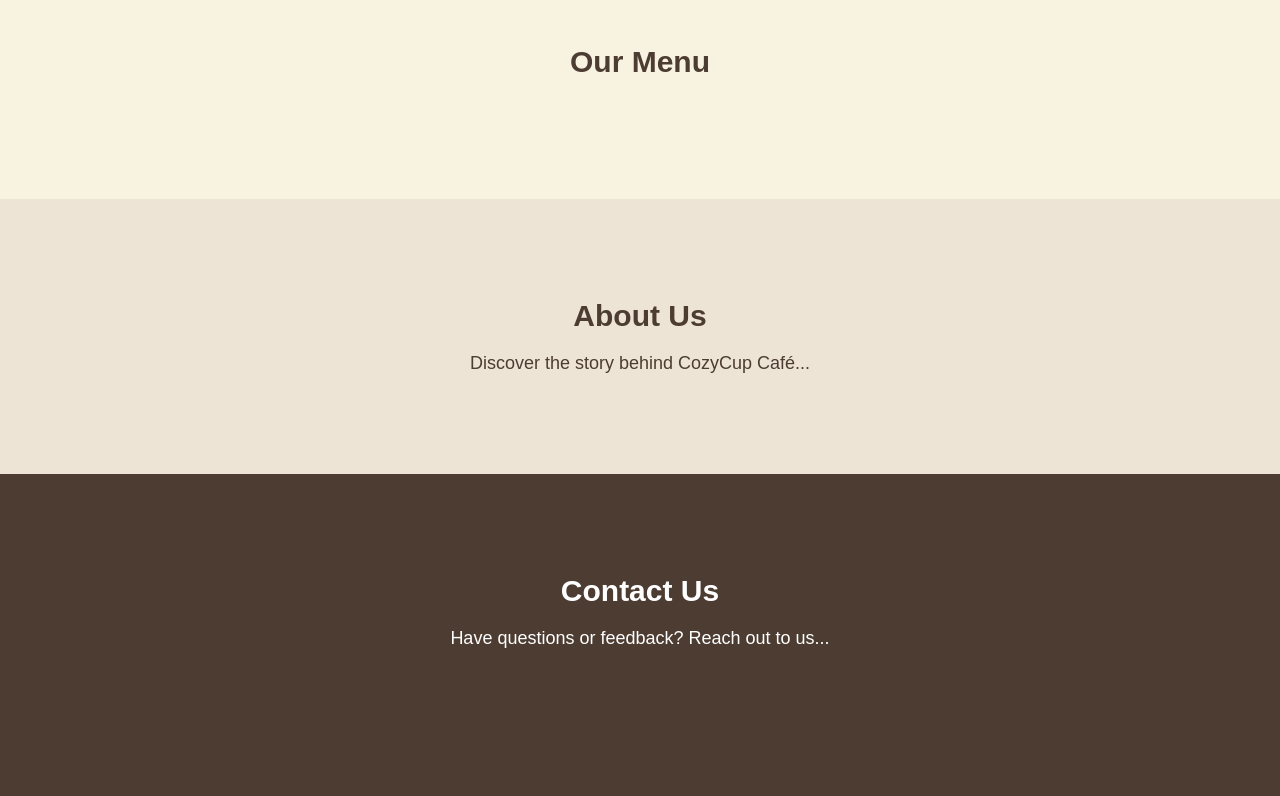
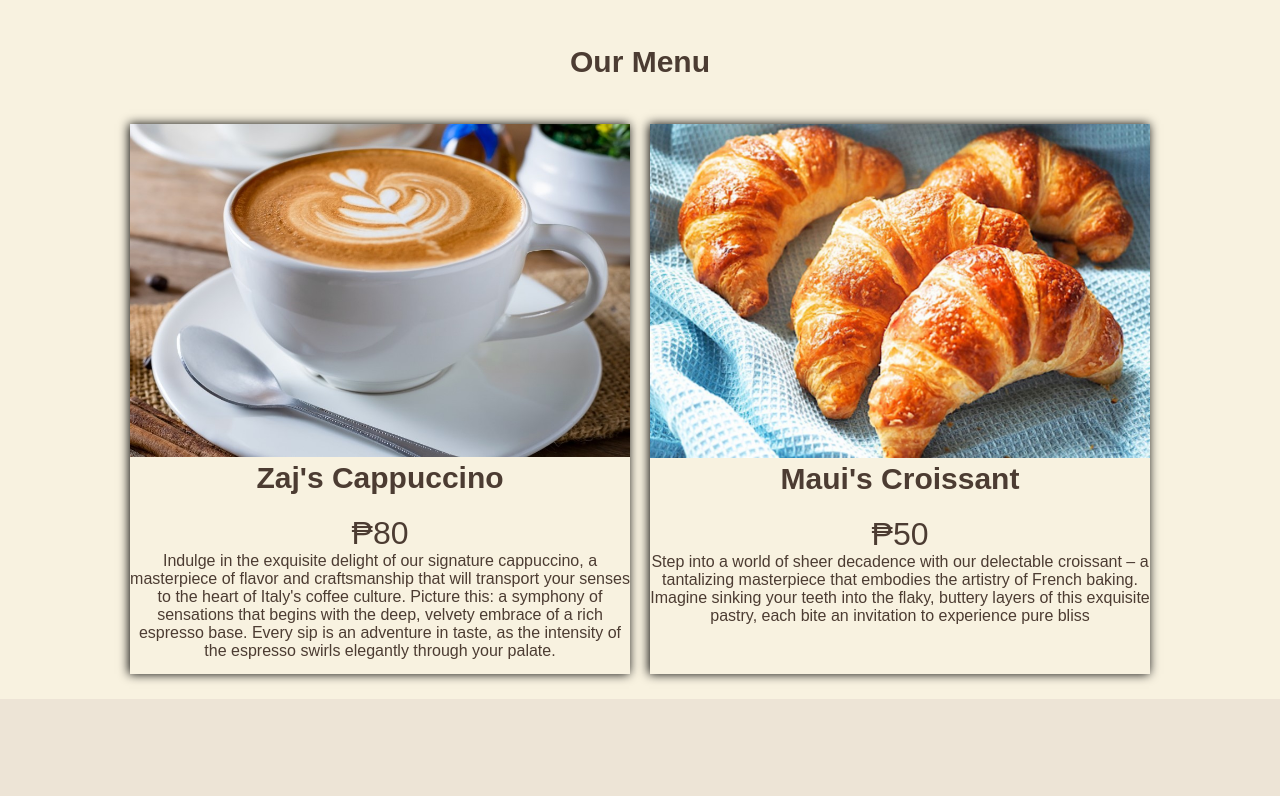
Before and after one commit to NuLL0825/kape, a plain HTML site: page cozycup-cafe-boilerplate-main/index.html in a window 1280 px wide. Shown: the part 680-1476 px from the top of the page. Drawn offline with Linux system fonts and the light colour scheme.

Commit message:
our menu

```diff
--- a/cozycup-cafe-boilerplate-main/css/styles.css
+++ b/cozycup-cafe-boilerplate-main/css/styles.css
@@ -26,6 +26,48 @@
     max-width: 100px;
 }
 
+.our_menu img {
+	max-width: 500px;
+}
+
+.our_menu {
+	width: 900px;
+	height: 300px;
+	justify-content: center;
+	display: flex;
+	align-items: center;
+	margin-top: 150px;
+	margin-bottom: 50px;
+	position: absolute;
+	left: 50%;
+	right: 50%;
+	transform: translateX(-50%)
+}
+
+.cappuccino {
+	margin: 10px;
+	width: 800px;
+	height: 550px;
+	box-shadow: -1px 0 10px #000000;
+	align-items: center;
+	justify-content: center;
+	text-align: center;
+}
+
+.croissant {
+	margin: 10px;
+	width: 800px;
+	height: 550px;
+	box-shadow: -1px 0 10px #000000;
+	align-items: center;
+	justify-content: center;
+	text-align: center;
+}
+
+.menu_price {
+	font-size: 2em;
+}
+
 nav ul {
     list-style: none;
     display: flex;
@@ -48,7 +90,7 @@
     padding: 150px 0;
     background-image: url('hero-bg.jpg');
     background-size: cover;
-    color: white;
+    color: black;
 }
 
 .hero h1 {
@@ -88,6 +130,7 @@
     padding: 100px 0;
     text-align: center;
     background-color: #ede4d6;
+	margin-top: 500px;
 }
 
 .about h2 {
--- a/cozycup-cafe-boilerplate-main/index.html
+++ b/cozycup-cafe-boilerplate-main/index.html
@@ -23,13 +23,27 @@
 
     <section id="home" class="hero">
         <h1>Welcome to CozyCup Café</h1>
-        <p>Discover Your Perfect Brew</p>
+        <p>Sip, Relax, Repeat.</p>
         <a href="#menu" class="cta-button">Explore Menu</a>
     </section>
 
     <section id="menu" class="menu">
         <h2>Our Menu</h2>
         <!-- Add menu items here -->
+		<div class="our_menu">
+			<div class="cappuccino">
+				<img src="img/Cappuccino.jpg" alt="Cappuccino">
+				<h2>Zaj's Cappuccino</h2>
+				<p class="menu_price">₱80</p>
+				<p>Indulge in the exquisite delight of our signature cappuccino, a masterpiece of flavor and craftsmanship that will transport your senses to the heart of Italy's coffee culture. Picture this: a symphony of sensations that begins with the deep, velvety embrace of a rich espresso base. Every sip is an adventure in taste, as the intensity of the espresso swirls elegantly through your palate.</p>
+			</div>
+			<div class="croissant">
+				<img src="img/croissant.jpg" alt="Croissant">
+				<h2>Maui's Croissant</h2>
+				<p class="menu_price">₱50</p>
+				<p>Step into a world of sheer decadence with our delectable croissant – a tantalizing masterpiece that embodies the artistry of French baking. Imagine sinking your teeth into the flaky, buttery layers of this exquisite pastry, each bite an invitation to experience pure bliss</p>
+			</div>
+		</div>
     </section>
 
     <section id="about" class="about">
```
Also changed, not shown: cozycup-cafe-boilerplate-main/img/Cappuccino.jpg (added), cozycup-cafe-boilerplate-main/img/croissant.jpg (added).
